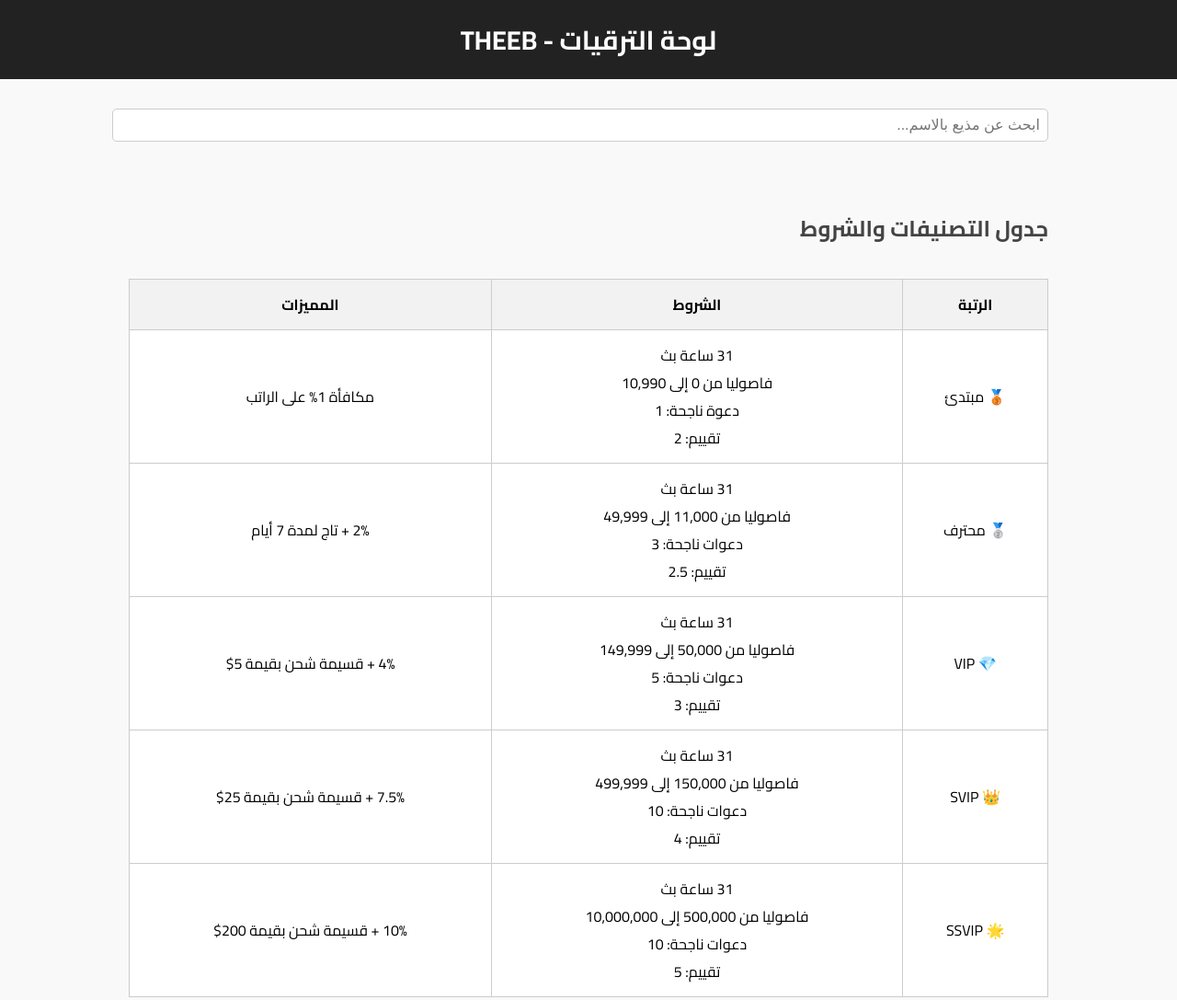
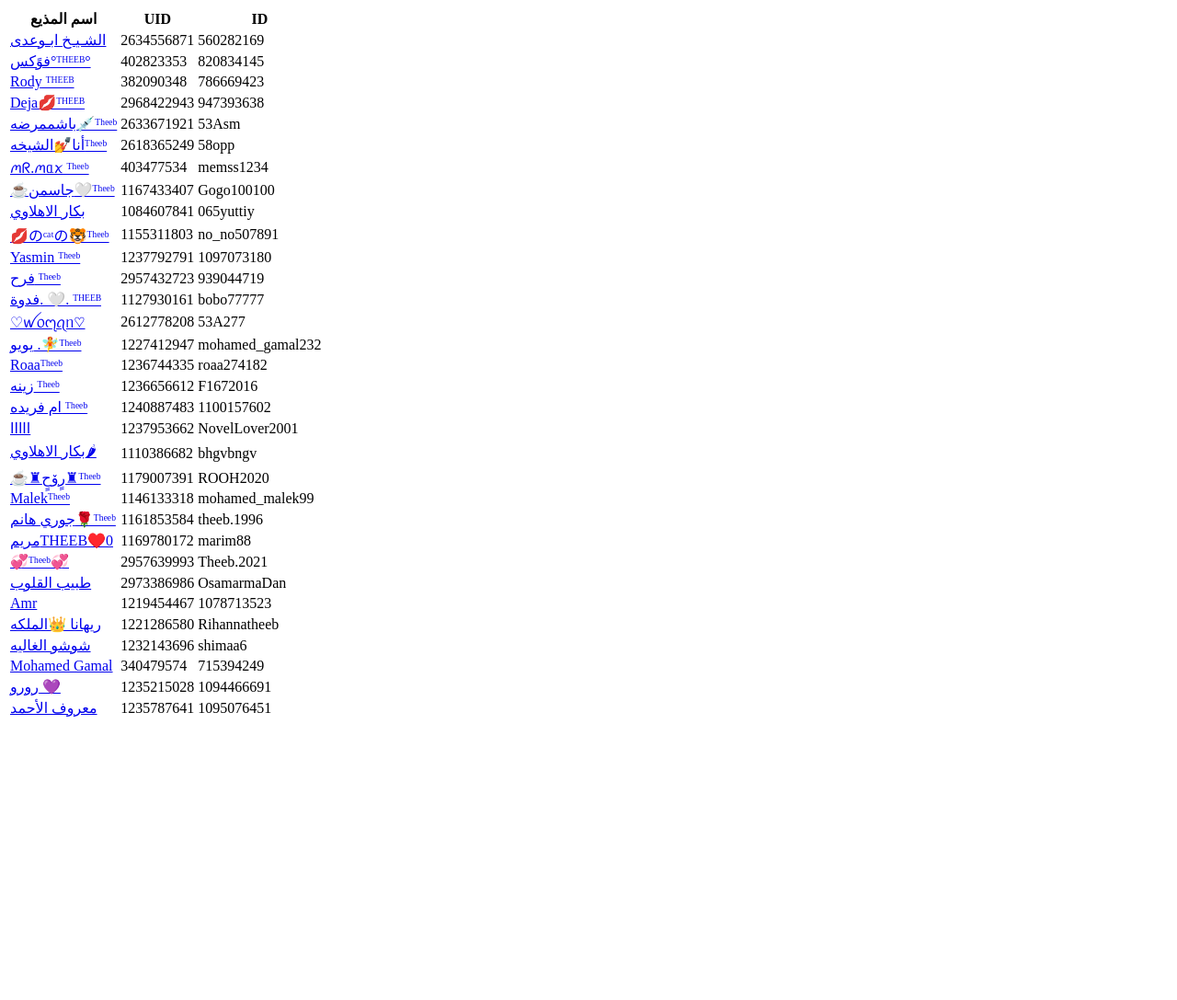
Before and after one commit to a7medRas/Theeb-Broadcaster-Rank, a plain HTML site: page index.html in a window 1280 px wide. Shown: the top 1087 px of the page at 92% size. After the commit the page ends 800 px from the top, so only its background shows below. Drawn offline with Linux system fonts and the light colour scheme.

Commit message:
Update index.html

```diff
--- a/index.html
+++ b/index.html
@@ -1,125 +1,4 @@
-<!DOCTYPE html>
-<html lang="ar" dir="rtl">
-<head>
-  <meta charset="UTF-8" />
-  <title>لوحة الترقيات - THEEB</title>
-  <meta name="viewport" content="width=device-width, initial-scale=1.0" />
-  <link href="https://fonts.googleapis.com/css2?family=Cairo:wght@400;700&display=swap" rel="stylesheet">
-  <style>
-    body {
-      font-family: 'Cairo', sans-serif;
-      margin: 0;
-      padding: 0;
-      background: #f9f9f9;
-    }
-
-    header {
-      background: #222;
-      color: #fff;
-      padding: 1rem;
-      text-align: center;
-      font-size: 1.8rem;
-      font-weight: bold;
-    }
-
-    .container {
-      max-width: 1000px;
-      margin: auto;
-      padding: 2rem;
-    }
-
-    input[type="text"] {
-      padding: 0.5rem;
-      width: 100%;
-      font-size: 1rem;
-      margin-bottom: 1.5rem;
-      border: 1px solid #ccc;
-      border-radius: 5px;
-    }
-
-    table {
-      width: 100%;
-      border-collapse: collapse;
-      margin-top: 2rem;
-      background: white;
-    }
-
-    th, td {
-      border: 1px solid #ccc;
-      padding: 0.75rem;
-      text-align: center;
-    }
-
-    th {
-      background: #f2f2f2;
-      font-weight: bold;
-    }
-
-    a {
-      color: #0066cc;
-      text-decoration: none;
-    }
-
-    a:hover {
-      text-decoration: underline;
-    }
-
-    .section-title {
-      font-size: 1.5rem;
-      font-weight: bold;
-      margin-top: 3rem;
-      margin-bottom: 1rem;
-      color: #444;
-    }
-  </style>
-</head>
-<body>
-  <header>لوحة الترقيات - THEEB</header>
-
-  <div class="container">
-    <input type="text" id="searchInput" placeholder="ابحث عن مذيع بالاسم..." onkeyup="filterTable()">
-
-    <div class="section-title">جدول التصنيفات والشروط</div>
-
-    <table>
-      <thead>
-        <tr>
-          <th>الرتبة</th>
-          <th>الشروط</th>
-          <th>المميزات</th>
-        </tr>
-      </thead>
-      <tbody>
-        <tr>
-          <td>🥉 مبتدئ</td>
-          <td>31 ساعة بث<br>فاصوليا من 0 إلى 10,990<br>دعوة ناجحة: 1<br>تقييم: 2</td>
-          <td>مكافأة 1% على الراتب</td>
-        </tr>
-        <tr>
-          <td>🥈 محترف</td>
-          <td>31 ساعة بث<br>فاصوليا من 11,000 إلى 49,999<br>دعوات ناجحة: 3<br>تقييم: 2.5</td>
-          <td>2% + تاج لمدة 7 أيام</td>
-        </tr>
-        <tr>
-          <td>💎 VIP</td>
-          <td>31 ساعة بث<br>فاصوليا من 50,000 إلى 149,999<br>دعوات ناجحة: 5<br>تقييم: 3</td>
-          <td>4% + قسيمة شحن بقيمة 5$</td>
-        </tr>
-        <tr>
-          <td>👑 SVIP</td>
-          <td>31 ساعة بث<br>فاصوليا من 150,000 إلى 499,999<br>دعوات ناجحة: 10<br>تقييم: 4</td>
-          <td>7.5% + قسيمة شحن بقيمة 25$</td>
-        </tr>
-        <tr>
-          <td>🌟 SSVIP</td>
-          <td>31 ساعة بث<br>فاصوليا من 500,000 إلى 10,000,000<br>دعوات ناجحة: 10<br>تقييم: 5</td>
-          <td>10% + قسيمة شحن بقيمة 200$</td>
-        </tr>
-      </tbody>
-    </table>
-
-    <div class="section-title">قائمة المذيعين</div>
-    <table id="broadcasterTable">
+<table class="broadcaster-table">
   <thead>
     <tr>
       <th>اسم المذيع</th>
@@ -129,30 +8,36 @@
   </thead>
   <tbody>
     <tr><td><a href="profile.html?username=الشـيـخ ابـوعدى">الشـيـخ ابـوعدى</a></td><td>2634556871</td><td>560282169</td></tr>
+    <tr><td><a href="profile.html?username=فوًكس°ᵀᴴᴱᴱᴮ°">فوًكس°ᵀᴴᴱᴱᴮ°</a></td><td>402823353</td><td>820834145</td></tr>
     <tr><td><a href="profile.html?username=Rody ᵀᴴᴱᴱᴮ">Rody ᵀᴴᴱᴱᴮ</a></td><td>382090348</td><td>786669423</td></tr>
     <tr><td><a href="profile.html?username=Deja💋ᵀᴴᴱᴱᴮ">Deja💋ᵀᴴᴱᴱᴮ</a></td><td>2968422943</td><td>947393638</td></tr>
-        <tr><td><a href="profile.html?username=جاسمن🤍ᵀʰᵉᵉᵇ">جاسمن🤍ᵀʰᵉᵉᵇ</a></td><td>1167433407</td><td>Gogo100100</td></tr>
+    <tr><td><a href="profile.html?username=باشممرضه💉ᵀʰᵉᵉᵇ">باشممرضه💉ᵀʰᵉᵉᵇ</a></td><td>2633671921</td><td>53Asm</td></tr>
+    <tr><td><a href="profile.html?username=أنا💅الشيخهᵀʰᵉᵉᵇ">أنا💅الشيخهᵀʰᵉᵉᵇ</a></td><td>2618365249</td><td>58opp</td></tr>
+    <tr><td><a href="profile.html?username=ꪔᖇ.ꪔᥲꪎ ᵀʰᵉᵉᵇ">ꪔᖇ.ꪔᥲꪎ ᵀʰᵉᵉᵇ</a></td><td>403477534</td><td>memss1234</td></tr>
+    <tr><td><a href="profile.html?username=☕جاسمن🤍ᵀʰᵉᵉᵇ">☕جاسمن🤍ᵀʰᵉᵉᵇ</a></td><td>1167433407</td><td>Gogo100100</td></tr>
     <tr><td><a href="profile.html?username=بكار الاهلاوي">بكار الاهلاوي</a></td><td>1084607841</td><td>065yuttiy</td></tr>
+    <tr><td><a href="profile.html?username=💋のᶜᵃᵗの🐯ᵀʰᵉᵉᵇ">💋のᶜᵃᵗの🐯ᵀʰᵉᵉᵇ</a></td><td>1155311803</td><td>no_no507891</td></tr>
+    <tr><td><a href="profile.html?username=Yasmin ᵀʰᵉᵉᵇ">Yasmin ᵀʰᵉᵉᵇ</a></td><td>1237792791</td><td>1097073180</td></tr>
+    <tr><td><a href="profile.html?username=فرح ᵀʰᵉᵉᵇ">فرح ᵀʰᵉᵉᵇ</a></td><td>2957432723</td><td>939044719</td></tr>
+    <tr><td><a href="profile.html?username=فدوة. 🤍. ᵀᴴᴱᴱᴮ">فدوة. 🤍. ᵀᴴᴱᴱᴮ</a></td><td>1127930161</td><td>bobo77777</td></tr>
+    <tr><td><a href="profile.html?username=♡ꪝ᥆᧗ꪖᥒ♡">♡ꪝ᥆᧗ꪖᥒ♡</a></td><td>2612778208</td><td>53A277</td></tr>
     <tr><td><a href="profile.html?username=يويو .🧚ᵀʰᵉᵉᵇ">يويو .🧚ᵀʰᵉᵉᵇ</a></td><td>1227412947</td><td>mohamed_gamal232</td></tr>
-        <!-- أضف باقي المذيعين هنا بنفس النمط -->
+    <tr><td><a href="profile.html?username=Roaaᵀʰᵉᵉᵇ">Roaaᵀʰᵉᵉᵇ</a></td><td>1236744335</td><td>roaa274182</td></tr>
+    <tr><td><a href="profile.html?username=زينه ᵀʰᵉᵉᵇ">زينه ᵀʰᵉᵉᵇ</a></td><td>1236656612</td><td>F1672016</td></tr>
+    <tr><td><a href="profile.html?username=ام فريده ᵀʰᵉᵉᵇ">ام فريده ᵀʰᵉᵉᵇ</a></td><td>1240887483</td><td>1100157602</td></tr>
+    <tr><td><a href="profile.html?username=ااااا">ااااا</a></td><td>1237953662</td><td>NovelLover2001</td></tr>
+    <tr><td><a href="profile.html?username=بكار الاهلاوي🌶">بكار الاهلاوي🌶</a></td><td>1110386682</td><td>bhgvbngv</td></tr>
+    <tr><td><a href="profile.html?username=☕♜رٍۆحٍ♜ᵀʰᵉᵉᵇ">☕♜رٍۆحٍ♜ᵀʰᵉᵉᵇ</a></td><td>1179007391</td><td>ROOH2020</td></tr>
+    <tr><td><a href="profile.html?username=Malekᵀʰᵉᵉᵇ">Malekᵀʰᵉᵉᵇ</a></td><td>1146133318</td><td>mohamed_malek99</td></tr>
+    <tr><td><a href="profile.html?username=جوري هانم🌹ᵀʰᵉᵉᵇ">جوري هانم🌹ᵀʰᵉᵉᵇ</a></td><td>1161853584</td><td>theeb.1996</td></tr>
+    <tr><td><a href="profile.html?username=مريمTHEEB♥️0">مريمTHEEB♥️0</a></td><td>1169780172</td><td>marim88</td></tr>
+    <tr><td><a href="profile.html?username=💞ᵀʰᵉᵉᵇ💞">💞ᵀʰᵉᵉᵇ💞</a></td><td>2957639993</td><td>Theeb.2021</td></tr>
+    <tr><td><a href="profile.html?username=طبيب القلوب">طبيب القلوب</a></td><td>2973386986</td><td>OsamarmaDan</td></tr>
+    <tr><td><a href="profile.html?username=Amr">Amr</a></td><td>1219454467</td><td>1078713523</td></tr>
+    <tr><td><a href="profile.html?username=ريهانا 👑الملكه">ريهانا 👑الملكه</a></td><td>1221286580</td><td>Rihannatheeb</td></tr>
+    <tr><td><a href="profile.html?username=شوشو الغاليه">شوشو الغاليه</a></td><td>1232143696</td><td>shimaa6</td></tr>
+    <tr><td><a href="profile.html?username=Mohamed Gamal">Mohamed Gamal</a></td><td>340479574</td><td>715394249</td></tr>
+    <tr><td><a href="profile.html?username=رورو 💜">رورو 💜</a></td><td>1235215028</td><td>1094466691</td></tr>
+    <tr><td><a href="profile.html?username=معروف الأحمد">معروف الأحمد</a></td><td>1235787641</td><td>1095076451</td></tr>
   </tbody>
 </table>
-  </div>
-
-  <script>
-    function filterTable() {
-      var input = document.getElementById("searchInput");
-      var filter = input.value.toUpperCase();
-      var table = document.getElementById("broadcasterTable");
-      var tr = table.getElementsByTagName("tr");
-      for (var i = 1; i < tr.length; i++) {
-        var td = tr[i].getElementsByTagName("td")[0];
-        if (td) {
-          var txtValue = td.textContent || td.innerText;
-          tr[i].style.display = txtValue.toUpperCase().indexOf(filter) > -1 ? "" : "none";
-        }
-      }
-    }
-  </script>
-</body>
-</html>
```
Lines whose indentation alone changed are shown as unchanged.
